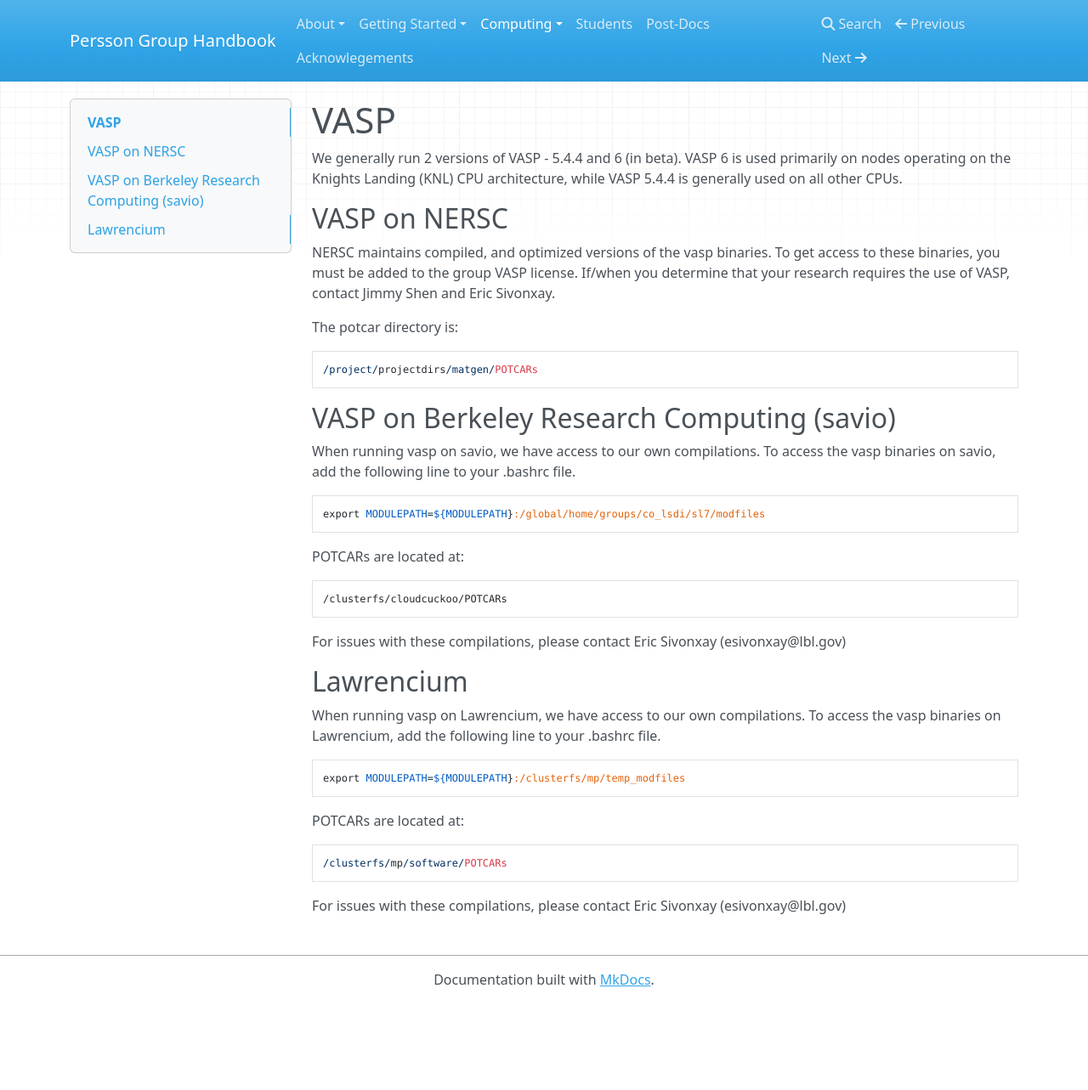
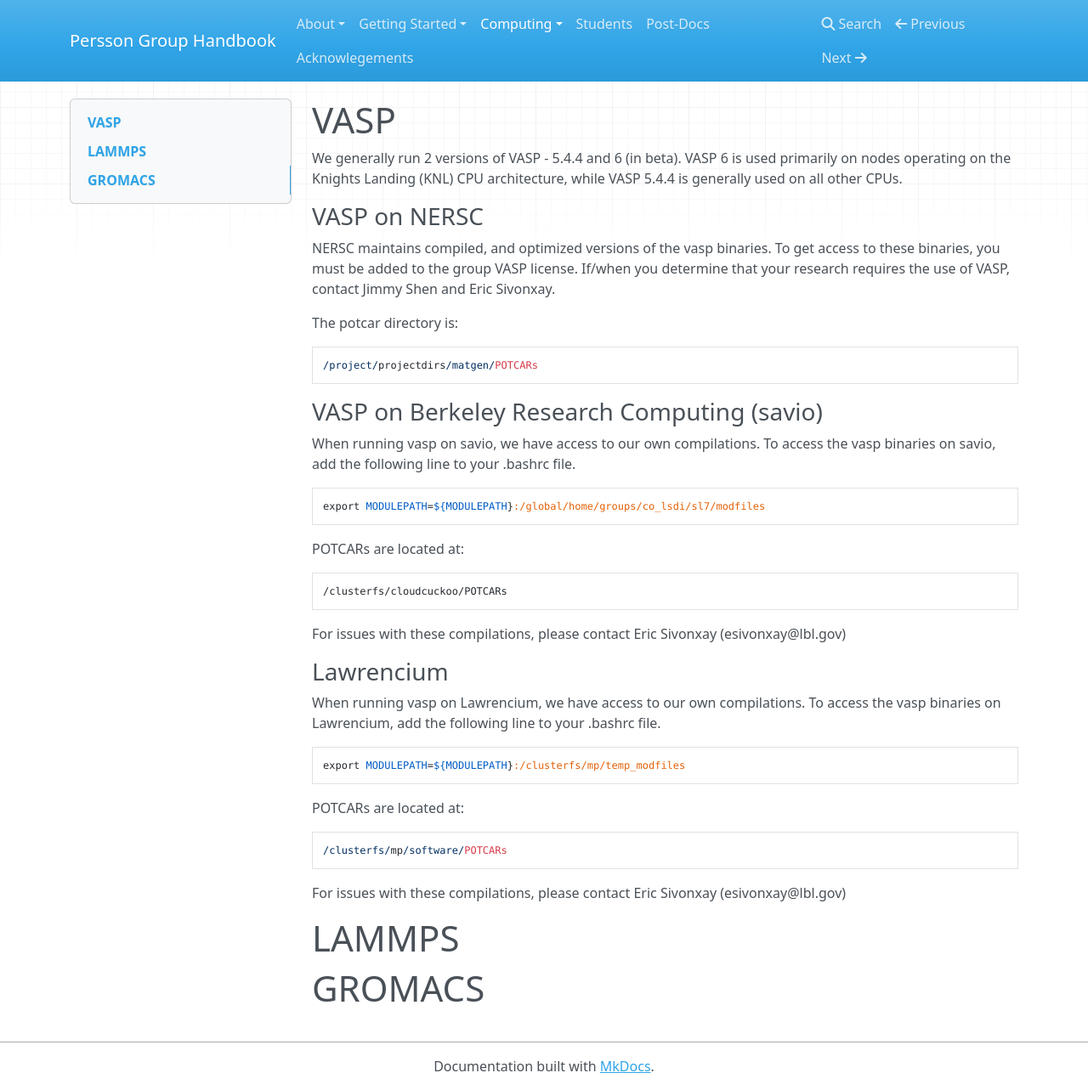
Before and after one commit to perssongroup/handbook, an MkDocs documentation site: the page built from docs/computing/calculation_software.md, in a window 1280 px wide and 1283 px high. Shown: the whole window at 85% size. Built offline with MkDocs 1.6.1, drawn with Linux system fonts in a browser that asks for light colours; nearby versions of some CDN libraries.

Commit message:
Add place for LAMMPS and GROMACS

````diff
--- a/docs/computing/calculation_software.md
+++ b/docs/computing/calculation_software.md
@@ -1,7 +1,7 @@
 # VASP
 We generally run 2 versions of VASP - 5.4.4 and 6 (in beta). VASP 6 is used primarily on nodes operating on the Knights Landing (KNL) CPU architecture, while VASP 5.4.4 is generally used on all other CPUs.
 
-## VASP on NERSC
+### VASP on NERSC
 NERSC maintains compiled, and optimized versions of the vasp binaries. To get access to these binaries, you must be added to the group VASP license. If/when you determine that your research requires the use of VASP, contact Jimmy Shen and Eric Sivonxay.
 
 The potcar directory is:
@@ -9,7 +9,7 @@ The potcar directory is:
 /project/projectdirs/matgen/POTCARs
 ```
 
-## VASP on Berkeley Research Computing (savio)
+### VASP on Berkeley Research Computing (savio)
 When running vasp on savio, we have access to our own compilations. To access the vasp binaries on savio, add the following line to your .bashrc file.
 
 ```
@@ -23,7 +23,7 @@ POTCARs are located at:
 
 For issues with these compilations, please contact Eric Sivonxay (esivonxay@lbl.gov)
 
-## Lawrencium
+### Lawrencium
 When running vasp on Lawrencium, we have access to our own compilations. To access the vasp binaries on Lawrencium, add the following line to your .bashrc file.
 
 ```
@@ -36,3 +36,7 @@ POTCARs are located at:
 ```
 
 For issues with these compilations, please contact Eric Sivonxay (esivonxay@lbl.gov)
+
+# LAMMPS
+
+# GROMACS
````
